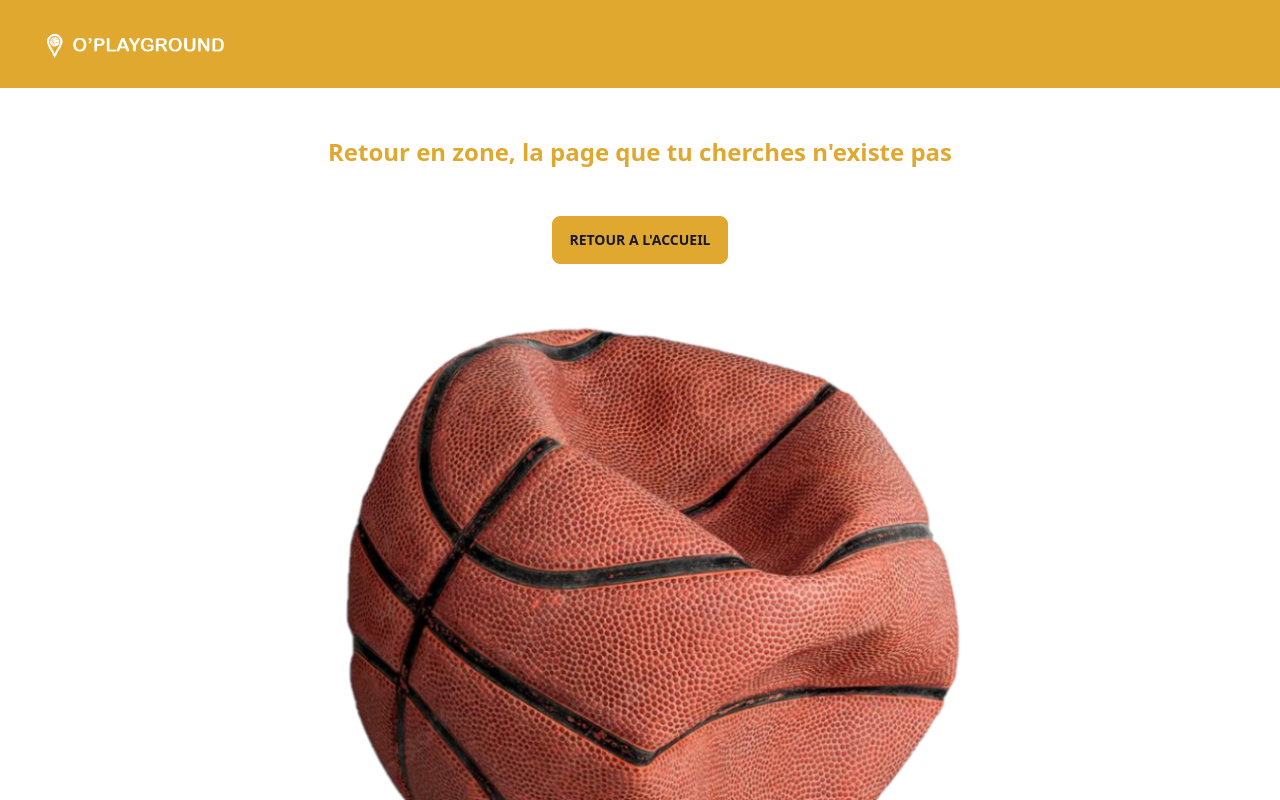
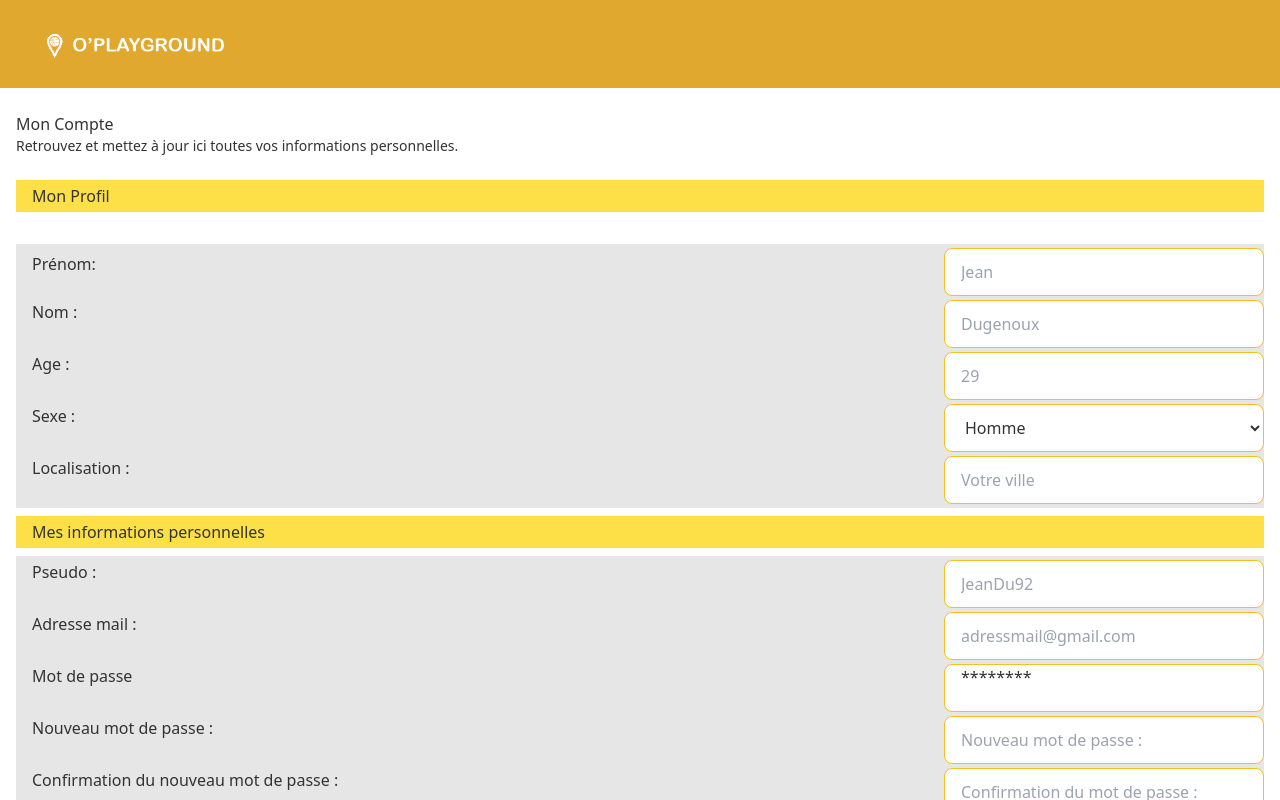
Before and after one commit to kevinhouguet/projet-oplayground-front, a React (Vite) app: page /mon-profil in a window 1280 px wide. Shown: the top 800 px of the page. Built offline with nearby package versions, Linux system fonts and the light colour scheme.

Commit message:
add form for myProfil

```diff
--- a/src/App.jsx
+++ b/src/App.jsx
@@ -8,6 +8,7 @@ import Footer from "./components/Footer";
 import HomePage from "./components/HomePage";
 import Inscription from "./components/Inscription";
 import Login from "./components/Login";
+import MyProfil from "./components/MyProfile";
 import Team from "./components/Team";
 import Error from "./components/Error";
 import axios from "axios";
@@ -62,6 +63,7 @@ const App = () => {
 				} />
 				<Route path="/qui-sommes-nous" element={<Team />} />
 				<Route path="/connexion" element={<Login />} />
+				<Route path="/mon-profil" element={<MyProfil />} />
 				<Route path="*" element={<Error />} />
 			</Routes>
 			<Footer />
--- /dev/null
+++ b/src/components/MyProfile/index.jsx
@@ -0,0 +1,83 @@
+import React, { useState } from "react";
+import { useForm } from "react-hook-form";
+
+const MyProfil = () => {
+	const { register, handleSubmit, errors } = useForm();
+	const onSubmit = data => console.log(data);
+
+	return (
+		<div className="my-profil">
+			<div className="presentationSection py-2 m-4">
+				<h1>Mon Compte</h1>
+				<p className="text-sm">Retrouvez et mettez à jour ici toutes vos informations personnelles.</p>
+			</div>
+			<div className="titleArea bg-yellow-300 py-1 px-4 mx-4">Mon Profil</div>
+			<form onSubmit={handleSubmit(onSubmit)} className="mt-8">
+				<div className="bodyFormArea">
+					<div className="firstAreaSection bg-base-200 mx-4 my-2 flex-initial">
+						<div className="textInuputArea">
+							<div className="fistNameSection pb-1 pt-1 flex">
+								<p className="flex-1 px-4 mt-1">Prénom:</p>
+								<input className="input input-warning w-2/5 max-w-xs" type="text" placeholder="Jean" {...register("firstName", { maxLength: 80 })} />
+							</div>
+							<div className="lastNameSection pb-1 flex">
+								<p className="flex-1 px-4">Nom :</p>
+								<input className="input input-warning w-2/5 max-w-xs" type="text" placeholder="Dugenoux" {...register("lastName", { maxLength: 100 })} />
+							</div>
+							<div className="ageSection pb-1 flex">
+								<p className="flex-1 px-4">Age :</p>
+								<input className="input input-warning w-2/5 max-w-xs" type="number" placeholder="29" {...register("age", { pattern: /^\S+@\S+$/i })} />
+							</div>
+							<div className="sexeSection pb-1 flex justify-between">
+								<p className="flex-1 px-4">Sexe :</p>
+								<select className="input input-warning w-2/5 py-0 max-w-xs"{...register("Sexe", {})}>
+									<option value="Homme">Homme</option>
+									<option value=" Femme"> Femme</option>
+									<option value=" Non renseigné"> Non renseigné</option>
+								</select>
+							</div>
+							<div className="cityArea pb-1 flex">
+								<p className="flex-1 px-4">Localisation :</p>
+								<input className="input input-warning w-2/5 max-w-xs" type="text" placeholder="Votre ville " {...register("Location", { minLength: 8 })} />
+							</div>
+						</div>
+						{/* <div className="imageInputArea">
+							<img src="https://encrypted-tbn0.gstatic.com/images?q=tbn:ANd9GcTBbjlEHBqqh5beLO_wisopY5OqX1j1AcXc6O7Hfmf_T1ndC_vo7uqMXGopWenZ3hCm9vM&usqp=CAU" alt="avatar" />
+							<input type="file" name="avatar" {...register("Avatar")} />
+						</div> */}
+					</div>
+					<div className="titleArea bg-yellow-300 py-1 px-4 mx-4 my-2">Mes informations personnelles</div>
+					<div className="secondAreaSection bg-base-200 pb2-0 mx-4">
+						<div className="textInuputArea">
+							<div className="pseudoSection pb-1 pt-1 flex">
+								<p className="flex-1 px-4">Pseudo :</p>
+								<input className="input input-warning w-2/5 max-w-xs" type="text" placeholder="JeanDu92" {...register("username", { maxLength: 80 })} />
+							</div>
+							<div className="pseudoSection pb-1 flex">
+								<p className="flex-1 px-4">Adresse mail :</p>
+								<input className="input input-warning w-2/5 max-w-xs" type="email" placeholder="adressmail@gmail.com" {...register("email", { maxLength: 80 })} />
+							</div>
+							<div className="password pb-1 flex">
+								<p className="flex-1 px-4">Mot de passe</p>
+								<p className="input input-warning w-2/5 max-w-xs">********</p>
+							</div>
+							<div className="newPassword pb-1 flex">
+								<p className="flex-1 px-4">Nouveau mot de passe :</p>
+								<input className="input input-warning w-2/5 max-w-xs" type="password" placeholder="Nouveau mot de passe :" {...register("Nouveau mot de passe", { minLength: 8 })} />
+							</div>
+							<div className="newPasswordConfirmation pb-1 flex">
+								<p className="flex-1 px-4">Confirmation du nouveau mot de passe :</p>
+								<input className="input input-warning w-2/5 max-w-xs" type="password" placeholder="Confirmation du mot de passe :" {...register("Confirmation du nouveau mot de passe", { min: 8 })} />
+							</div>
+						</div>
+					</div>
+					<div className="btnContainer py-2 flex items-center justify-center">
+						<input className="btn btn-primary" type="submit" />
+					</div>
+				</div>
+			</form>
+		</div>
+	);
+}
+
+export default MyProfil;
```
Also changed, not shown: .eslintrc.cjs.
